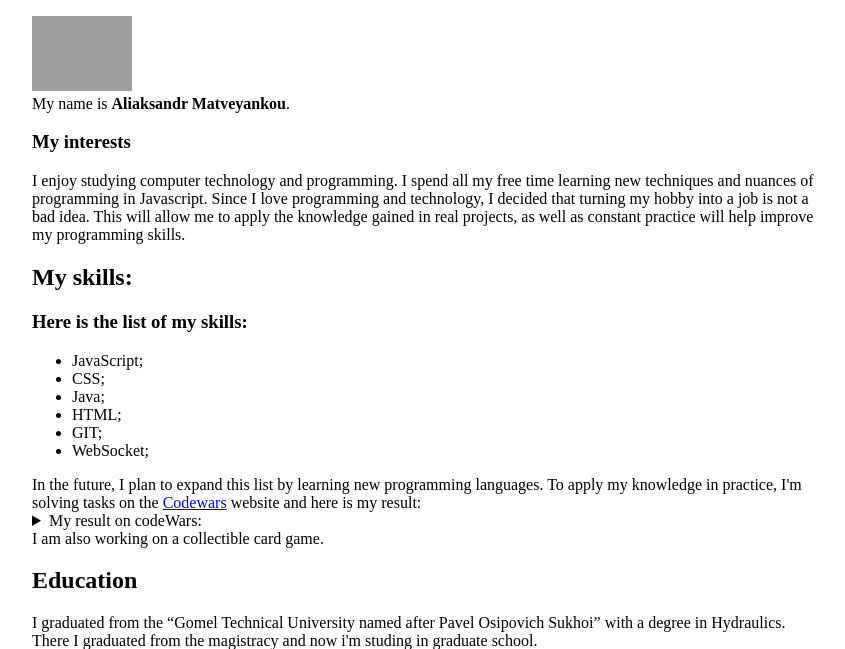
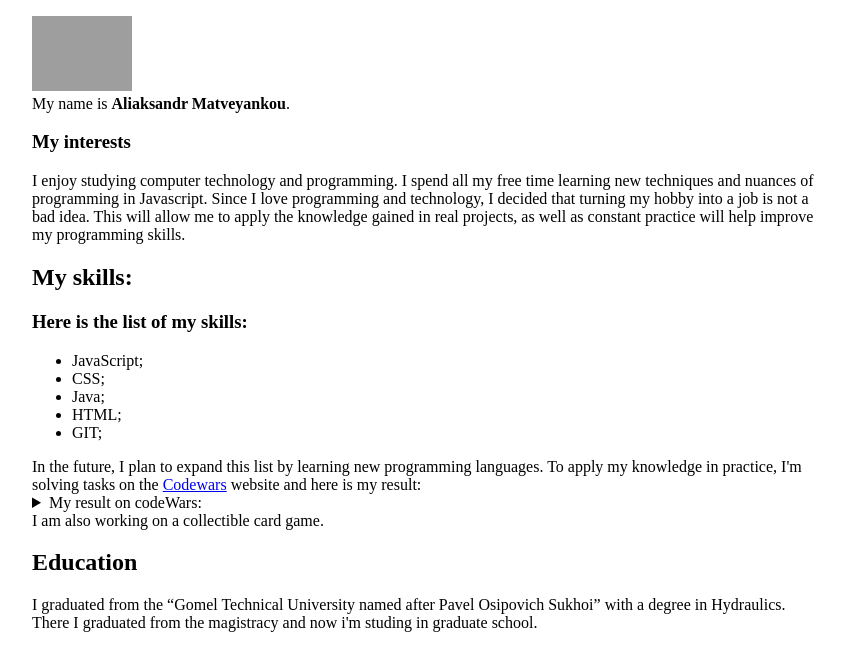
Before and after one commit to JustAnotherAlexander/rsschool-cv-old, a plain HTML site: page index.html in a window 1280 px wide. Shown: the part 92-741 px from the top of the page, without its empty margins (216-1061 px from the left). Drawn offline with Linux system fonts and the light colour scheme; grey boxes are pictures that could not be loaded.

Commit message:
doc: reduce stack of known technologies

```diff
--- a/index.html
+++ b/index.html
@@ -38,7 +38,6 @@ me to apply the knowledge gained in real projects, as well as constant practice
 <li>Java;</li>
 <li>HTML;</li>
 <li>GIT;</li>
-<li>WebSocket;</li>
 </ul>
 
 In the future, I plan to expand this list by learning new programming languages.
```
